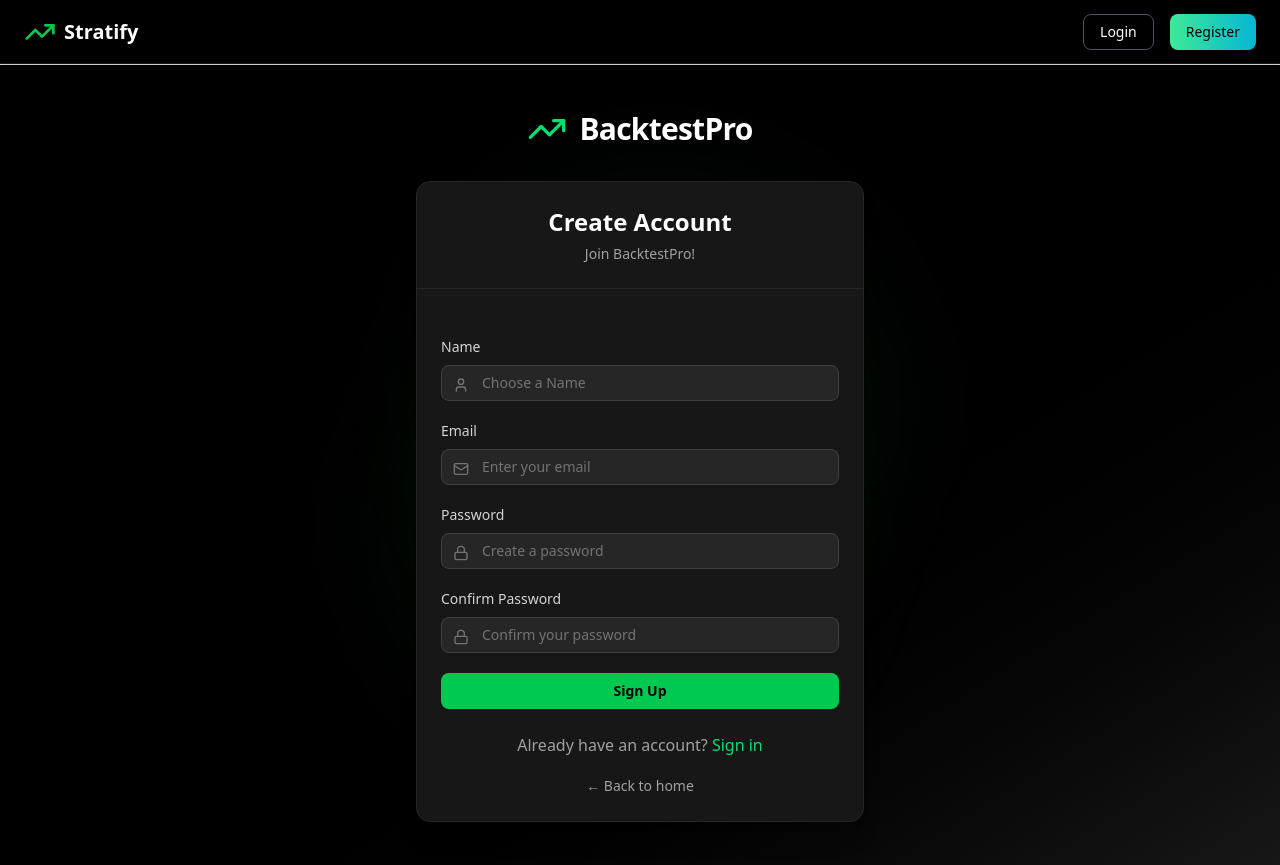
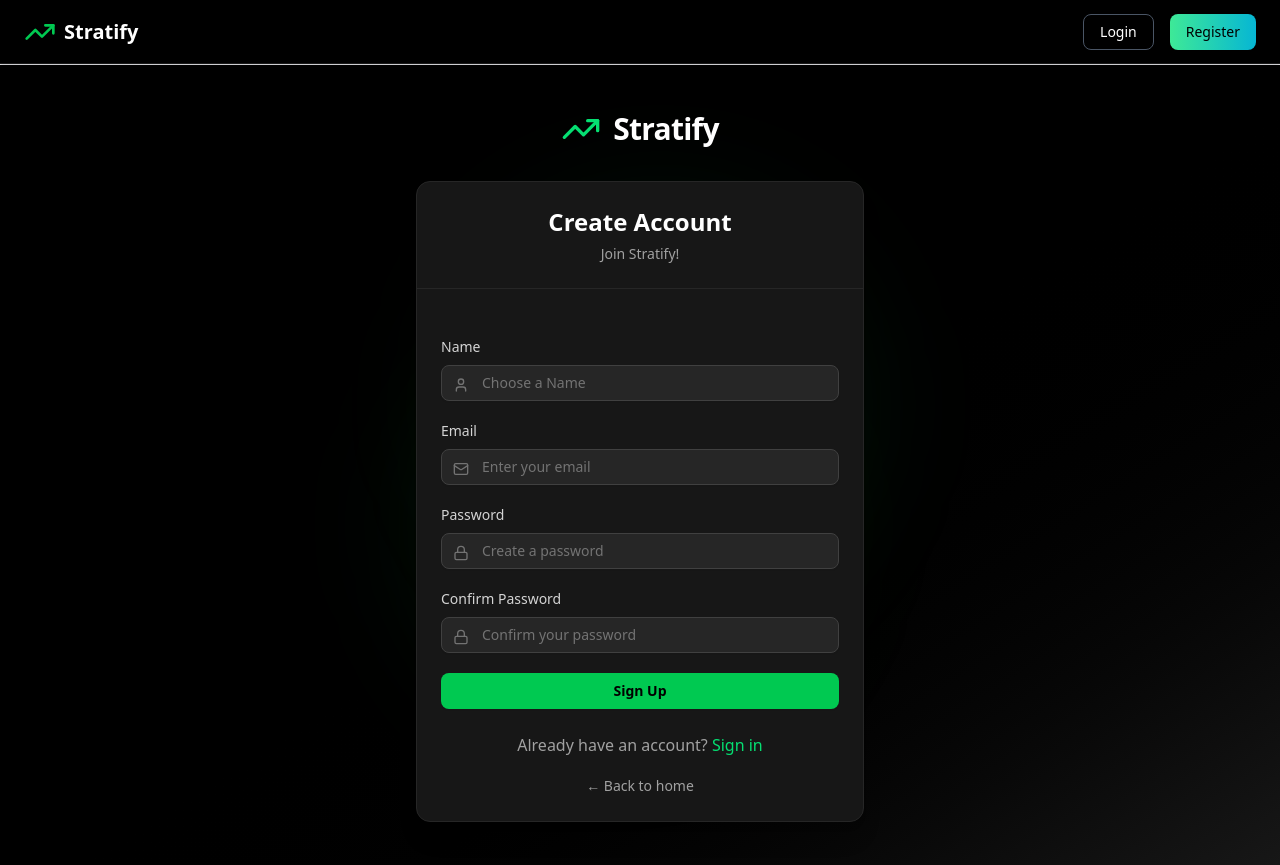
Before and after one commit to VIBHORE-LAB/Stratify-Frontend, a React (Vite) app: page /register in a window 1280 px wide. Built offline with nearby package versions, Linux system fonts and the light colour scheme.

Commit message:
fix register page routing

```diff
--- a/src/pages/LoginPage.tsx
+++ b/src/pages/LoginPage.tsx
@@ -51,7 +51,7 @@ const LoginPage = () => {
         <div className="flex items-center justify-center mb-8">
           <TrendingUp className="h-10 w-10 text-green-400 mr-3" />
           <span className="text-3xl font-bold text-white tracking-tight">
-            BacktestPro
+            Stratify
           </span>
         </div>
 
--- a/src/pages/RegisterPage.tsx
+++ b/src/pages/RegisterPage.tsx
@@ -50,7 +50,7 @@ const Register = () => {
         email: formData.email,
         password: formData.password,
       });
-      navigate("/");
+      navigate("/dashboard");
     } catch (err) {
       console.error("Register failed:", err);
     }
@@ -66,7 +66,7 @@ const Register = () => {
         <div className="flex items-center justify-center mb-8">
           <TrendingUp className="h-10 w-10 text-green-400 mr-3" />
           <span className="text-3xl font-bold text-white tracking-tight">
-            BacktestPro
+            Stratify
           </span>
         </div>
 
@@ -74,7 +74,7 @@ const Register = () => {
           <CardHeader className="text-center border-b border-neutral-800">
             <CardTitle className="text-2xl">Create Account</CardTitle>
             <CardDescription className="text-neutral-400">
-              Join BacktestPro!
+              Join Stratify!
             </CardDescription>
           </CardHeader>
 
```
